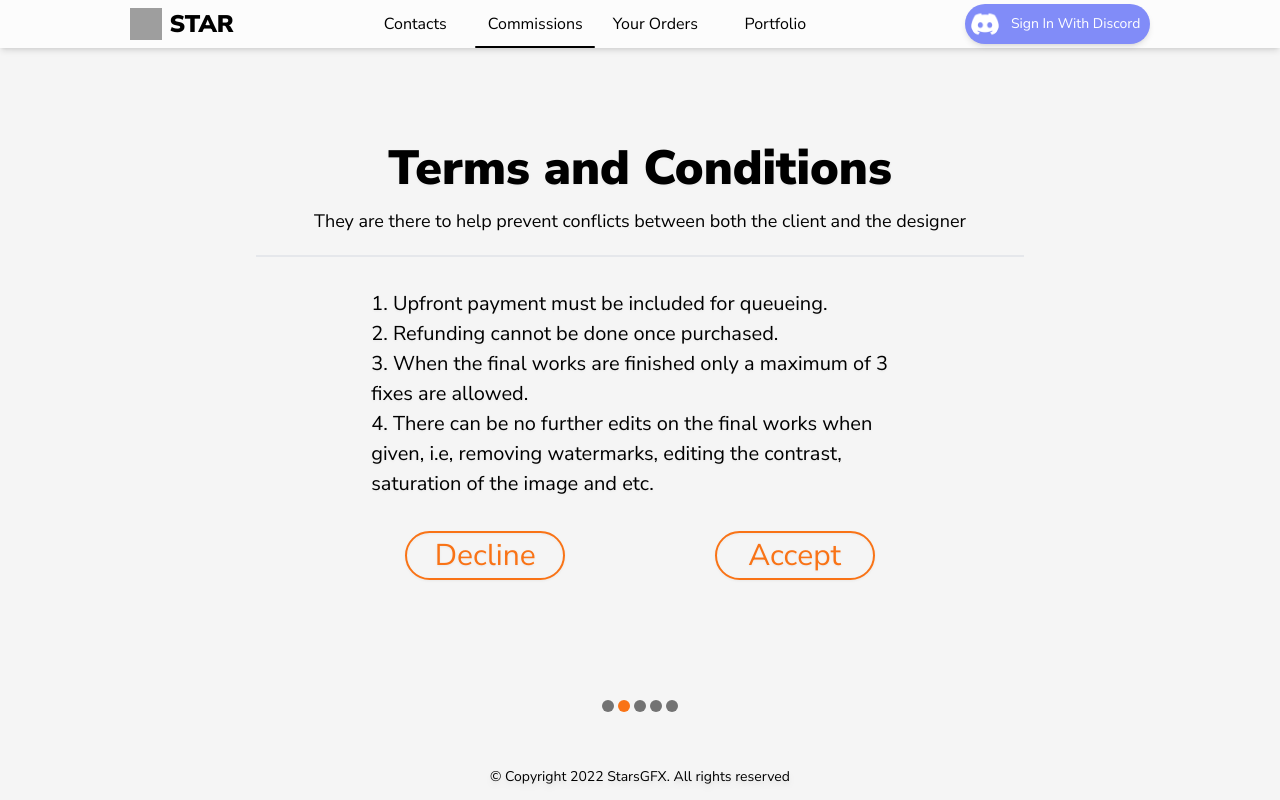
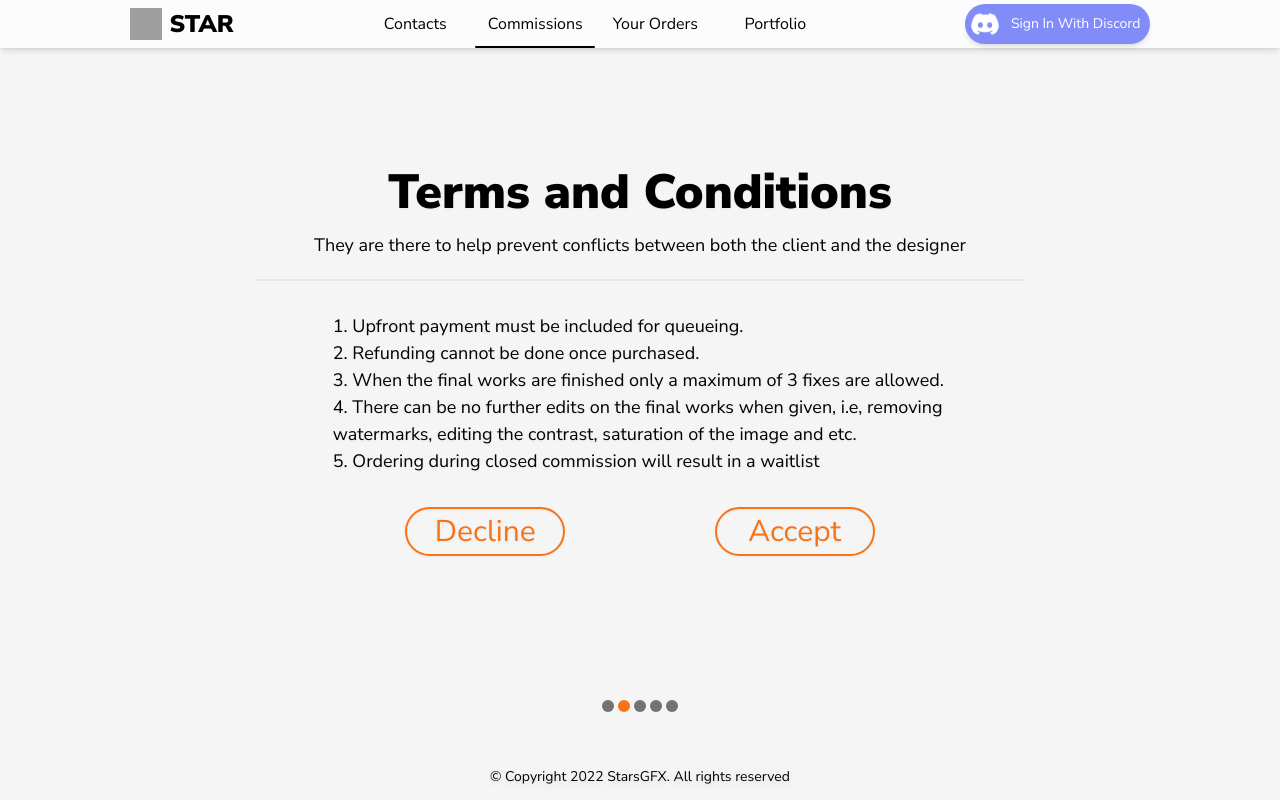
Before and after one commit to searxh/Stars-GFX, a React (Create React App) app: page /commissions in a window 1280 px wide. Both pictures are taken after a click on the button "Start". Built offline with nearby package versions, Linux system fonts and the light colour scheme; no server answers; grey boxes are pictures that could not be loaded.

Commit message:
updated terms page + little UI fix

```diff
--- a/src/components/commissions/pages/TermsPage.tsx
+++ b/src/components/commissions/pages/TermsPage.tsx
@@ -22,7 +22,7 @@ const TermsPage = () => {
                 They are there to help prevent conflicts between both the client
                 and the designer
             </div>
-            <div className="text-xl my-8 drop-shadow-sm w-[70%] m-auto text-left">
+            <div className="text-lg my-8 drop-shadow-sm w-[80%] m-auto text-left">
                 1. Upfront payment must be included for queueing.
                 <br />
                 2. Refunding cannot be done once purchased.
@@ -33,6 +33,8 @@ const TermsPage = () => {
                 4. There can be no further edits on the final works when given,
                 i.e, removing watermarks, editing the contrast, saturation of
                 the image and etc.
+                <br />
+                5. Ordering during closed commission will result in a waitlist
             </div>
             <div className="flex justify-evenly">
                 <button
--- a/src/pages/Commissions.tsx
+++ b/src/pages/Commissions.tsx
@@ -33,7 +33,7 @@ const Commissions = () => {
     }, [currentPage]);
     return (
         <div
-            className="flex flex-col py-12 w-full min-h-screen h-full
+            className="relative flex flex-col py-12 w-full min-h-screen h-full
             font-nunito bg-neutral-100 text-center"
         >
             {currentPage === 0 ? (
@@ -47,7 +47,7 @@ const Commissions = () => {
                                 ownerStatus.status
                                     ? "text-green-500"
                                     : "text-red-500"
-                            } text-lg font-bold`}
+                            } text-lg font-semibold`}
                         >
                             {ownerStatus.status
                                 ? `Star is currently open for commissions (${ownerStatus.num}/3)`
```
